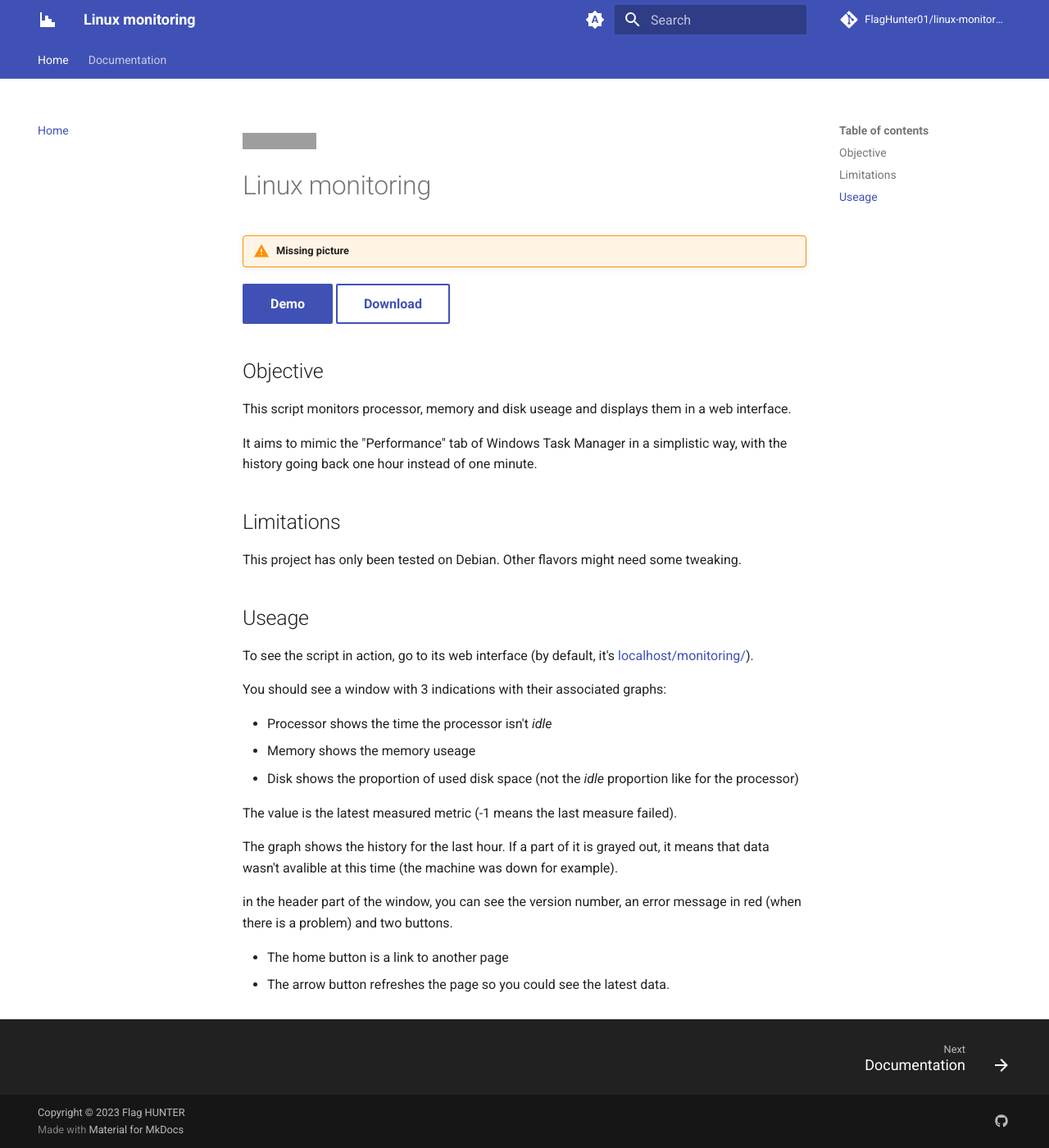
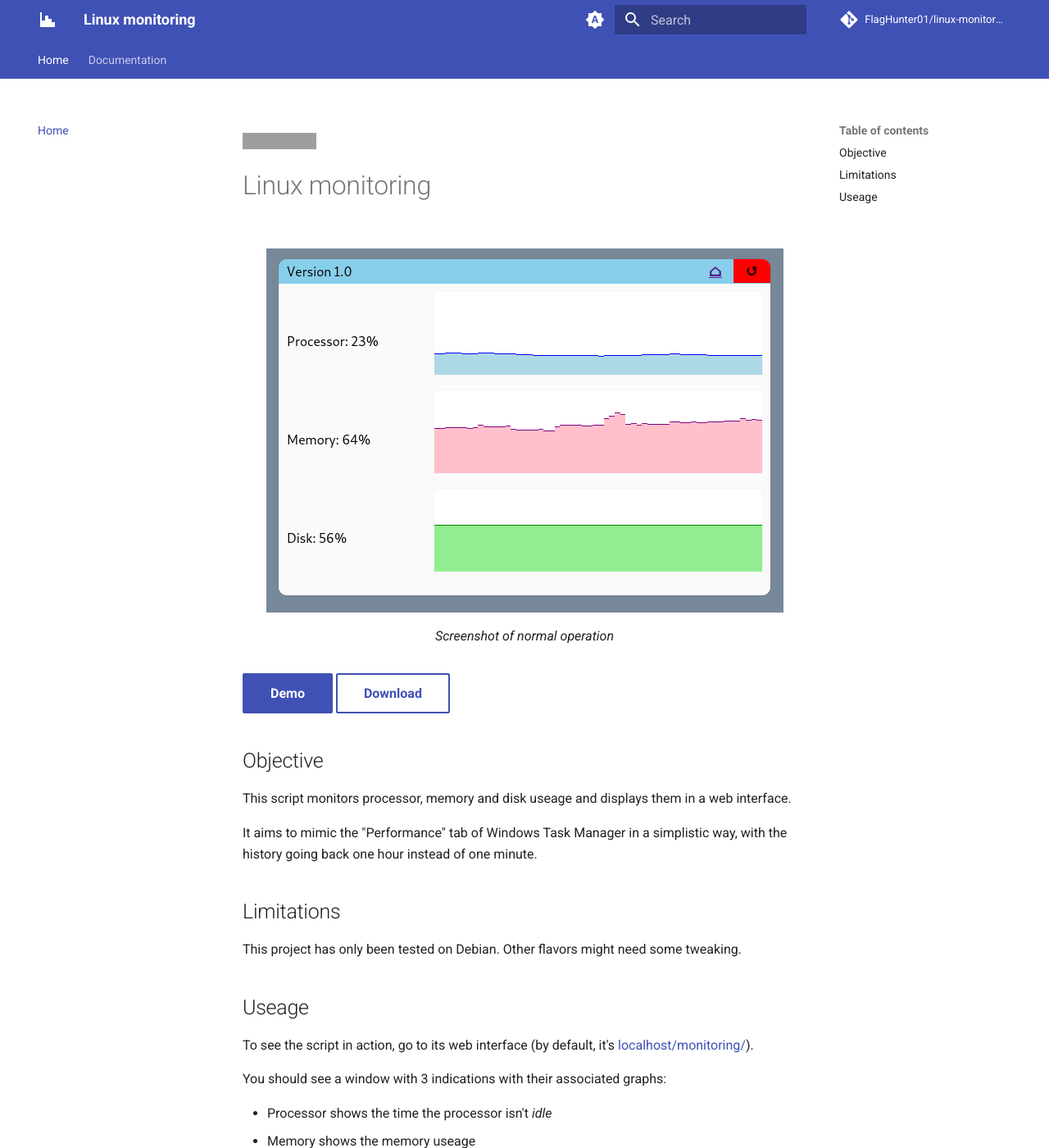
Before and after one commit to FlagHunter01/linux-monitoring, an MkDocs documentation site: the page built from docs/index.md, in a window 1280 px wide and 1400 px high. Shown: the whole window at 82% size. Built offline with MkDocs 1.6.1 and Material for MkDocs 9.7.7, drawn with Linux system fonts in a browser that asks for light colours; comment, search, counter and statistics services are not loaded; grey boxes are pictures that could not be loaded.

Commit message:
Add screenshot to homepage

```diff
--- a/docs/index.md
+++ b/docs/index.md
@@ -2,7 +2,10 @@
 
 # Linux monitoring
 
-!!! warning "Missing picture"
+<figure markdown>
+  ![Screenshot](img/screenshot.png){ loading=lazy }
+  <figcaption>Screenshot of normal operation</figcaption>
+</figure>
 
 [Demo](https://frolov.eu/monitoring/){ .md-button .md-button--primary }
 [Download](https://github.com/FlagHunter01/linux-monitoring/releases){ .md-button }
--- a/mkdocs.yml
+++ b/mkdocs.yml
@@ -110,6 +110,8 @@ plugins:
   #- blog
   # Table of contents keeps the formating (icons, underline etc)
   #- typeset
+  # Image tools
+  - glightbox
 
 
   # Revision date info for GitHub repos TODO: uncomment if repo
```
